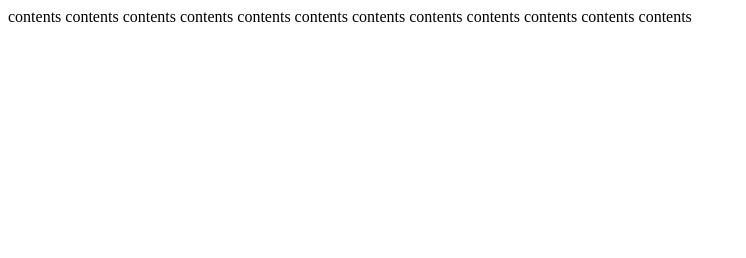
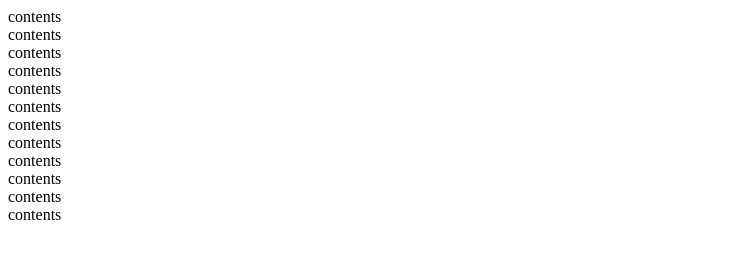
Before and after one commit to Maxcollapsar/Maxcollapsar.github.io, a plain HTML site: page index.html in a window 1280 px wide. Shown: the whole page, without its empty margins (0-746 px from the left). Drawn offline with Linux system fonts and the light colour scheme.

Commit message:
Update index.html

```diff
--- a/index.html
+++ b/index.html
@@ -4,18 +4,18 @@
   </head>
   <body>
     <dev>
-      contents
-      contents
-      contents
-      contents
-      contents
-      contents
-      contents
-      contents
-      contents
-      contents
-      contents
-      contents
+      contents<br>
+      contents<br>
+      contents<br>
+      contents<br>
+      contents<br>
+      contents<br>
+      contents<br>
+      contents<br>
+      contents<br>
+      contents<br>
+      contents<br>
+      contents<br>
     </dev>
   </body>
 </html>
```
